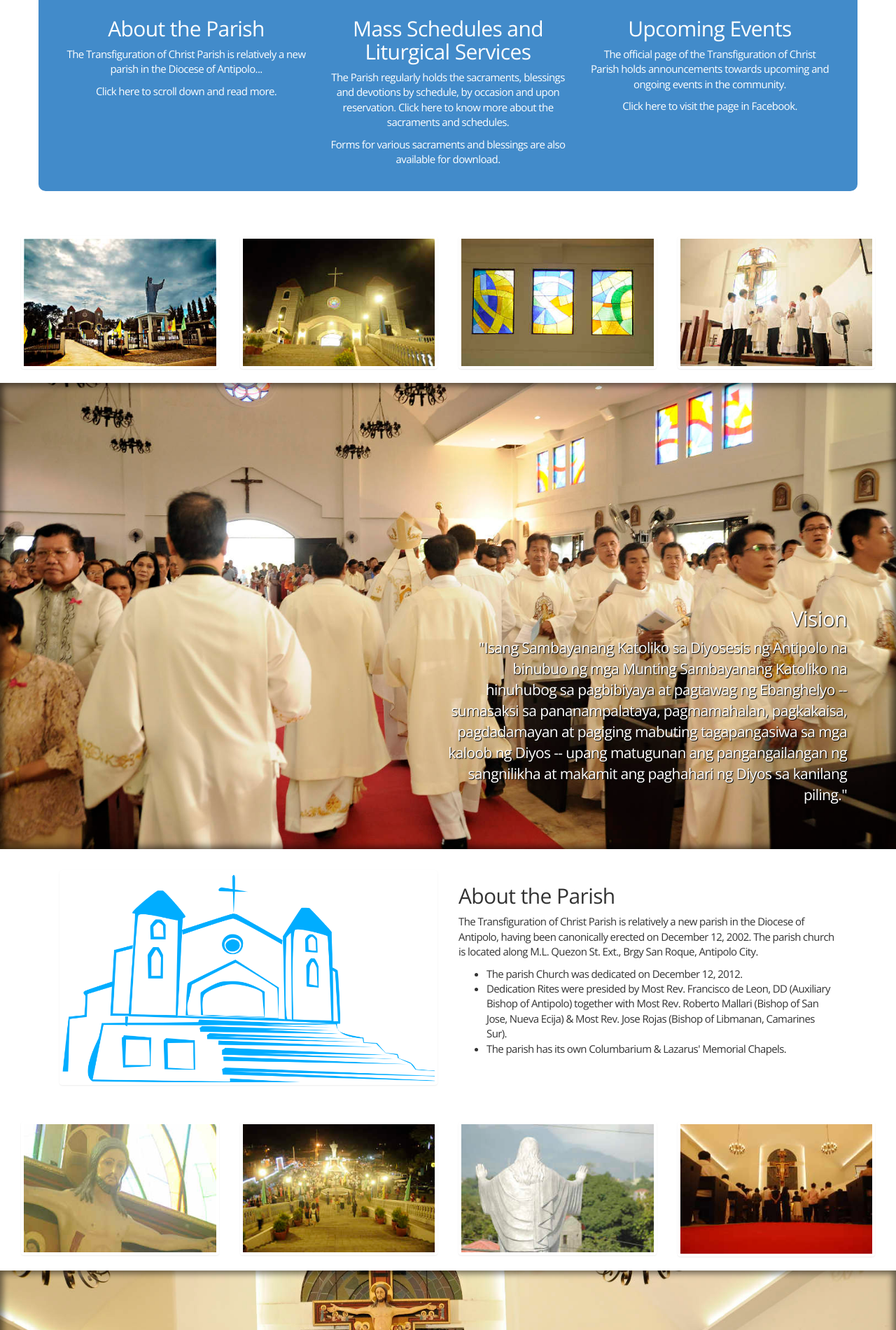
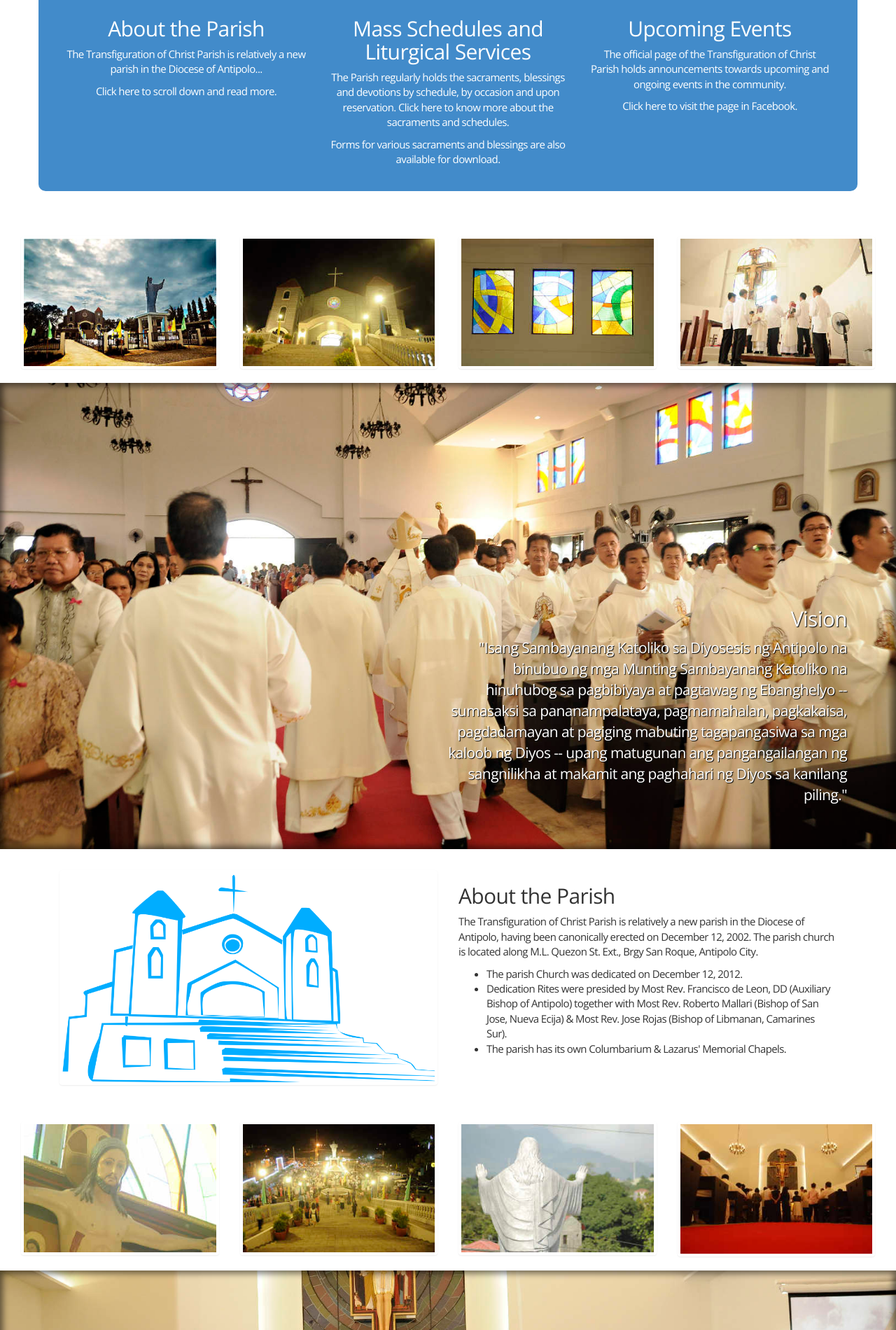
Before and after one commit to jerieljan/ourtransfi, a Jekyll site: the page built from Home/index.html, in a window 1280 px wide. Shown: the part 891-2791 px from the top of the page at 70% size. Built offline with Jekyll 4.4.1, drawn with Linux system fonts in a browser that asks for light colours; nearby versions of some CDN libraries; grey boxes are pictures that could not be loaded.

Commit message:
Added an embedded YouTube video of the Church Dedication.

```diff
--- a/Home/index.html
+++ b/Home/index.html
@@ -138,6 +138,8 @@
         </ul>
     </div>
 
+
+
     <!--<div class="col-xs-12 col-md-6 col-md-offset-3">-->
         <!--<a class="btn btn-primary center-block btn-lg" role="button"-->
            <!--href="http://www.facebook.com/ourtransfi" style="font-size: x-large">News and-->
@@ -168,9 +170,10 @@
     </div>
 </div>
 
-<div class="jumbotron section" id="section-3" style="padding-top: 750px">
+<div class="jumbotron section" id="section-3">
     <div class="container backtext">
-        <div class="col-md-offset-6" style="text-align: right">
+        <div class="col-sm-12 center-block text-center">
+                <iframe width="630" height="472.5" src="https://www.youtube.com/embed/2v1qf2ZSa7s" frameborder="0" allowfullscreen style="padding: 32px; background-color: rgba(0,0,0,0.75)"></iframe>
         </div>
     </div>
 </div>
```
